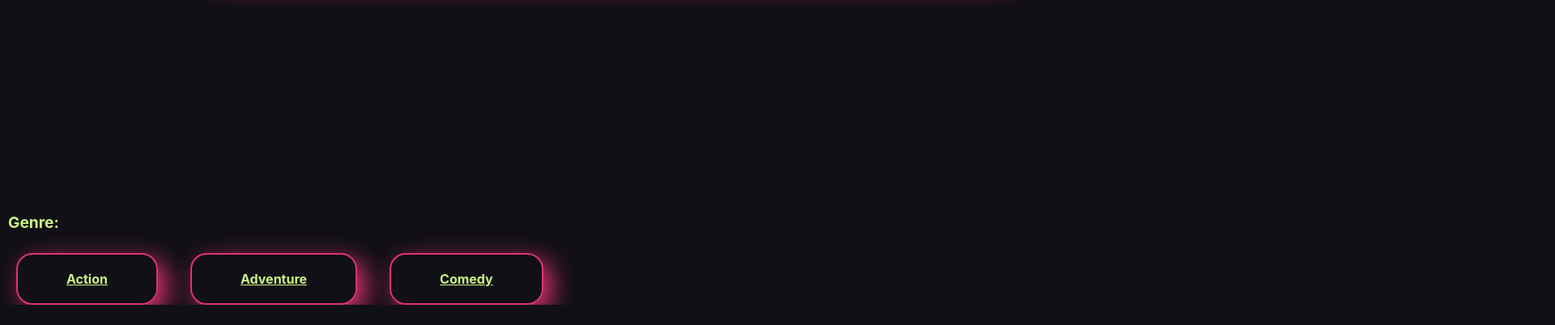
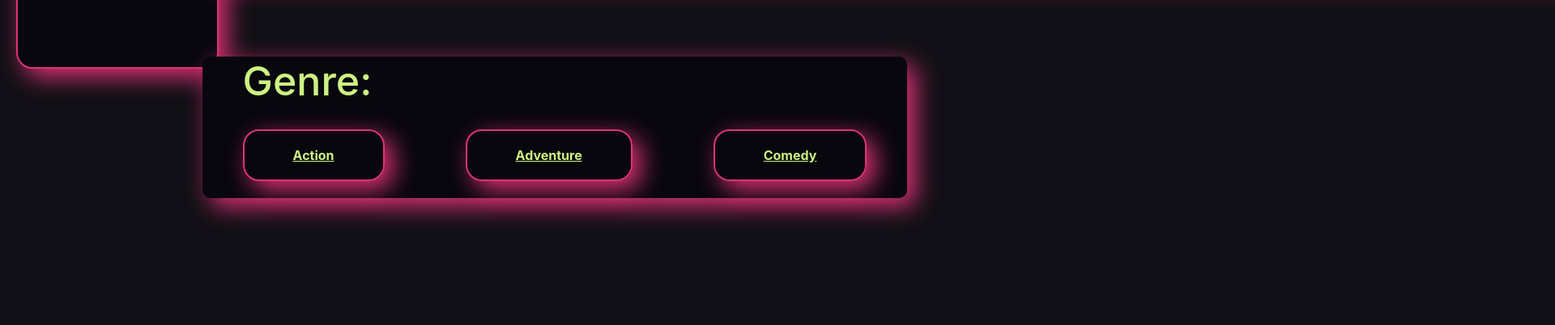
Before and after one commit to KingAbby/Cinebooks, a React (Create React App) app: page /detail/1 in a window 1280 px wide. Shown: the part 515-917 px from the top of the page at 81% size, 1920 px wide, since content can reach past the window. Before the commit the page ends 892 px from the top, so only its background shows below. Built offline with nearby package versions, Linux system fonts and the light colour scheme; no server answers.

Commit message:
Nyoba mindahin genre di movie information

```diff
--- a/src/assets/MovieDesc/Movie.css
+++ b/src/assets/MovieDesc/Movie.css
@@ -115,17 +115,21 @@ ul#nav li a:hover {
 }
 
 /*Movie Genre*/
-.title h4 {
+.genre {
+  background-color: #08070e;
+  border-radius: 10px;
+  padding-bottom: 1px;
+  box-shadow: 10px 10px 30px #df3375;
   color: #CCF381;
-  margin-left: 10px;
-  font-size: larger;
+  margin-bottom: 10em;
+  margin-right: 100em;
+
 }
 
-.genre {
+.category {
   display: flex;
-  justify-content: row;
 }
-.genre a {
+.category a {
   padding: 20px 60px 20px 60px;
   font-weight: bold;
   border-radius: 10px;
@@ -136,10 +140,10 @@ ul#nav li a:hover {
   border: 2.5px solid #df3375;
   border-radius: 20px;
   box-shadow: 10px 10px 30px #df3375;
-  margin: auto 20px;
+  margin: -20px 50px 20px;
 }
 
-.genre a:hover {
+.category a:hover {
   color: wheat;
   background-image: linear-gradient(to left, #CCF381, black);
   box-shadow: 20px 20px 30px rgba(0, 0, 0, 1);
--- a/src/pages/Detail.js
+++ b/src/pages/Detail.js
@@ -94,16 +94,16 @@ const Detail = () => {
               </div>
             </div>
           </div>
-        </div>
-      </section>
-      <div class="title">
-        <h4>Genre:</h4>
-      </div>
-      <div class="genre">
+          <div className="genre">
+            <h4 style={{ marginTop: "100px" }}>Genre:</h4>
+            <div className="category">
               <a href="../Genres/Action.html">Action</a>
               <a href="../Genres/Adventure.html">Adventure</a>
               <a href="../Genres/Comedy.html">Comedy</a>
             </div>
+          </div>
+        </div>
+      </section>
     </>
   );
 };
```
Lines whose indentation alone changed are shown as unchanged.
